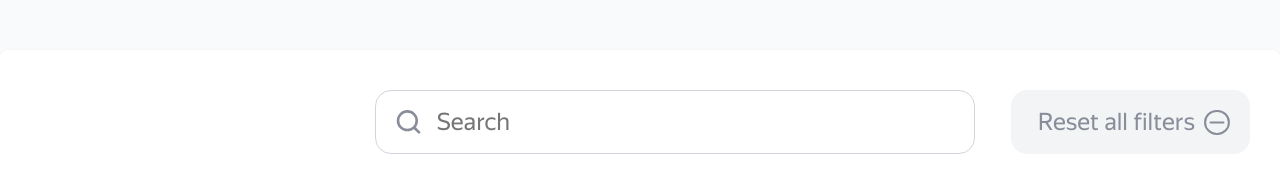
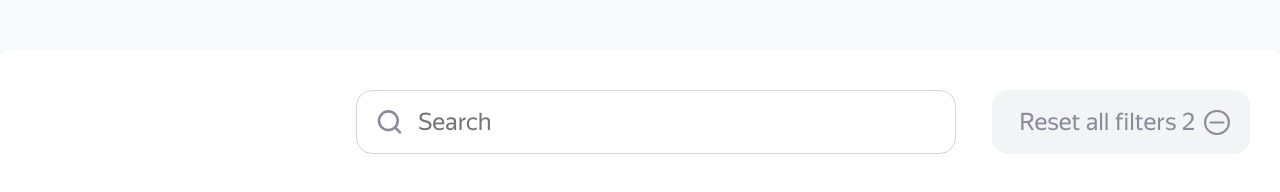
Before and after one commit to diman-divan-87/smart-table, a website built with Vite: page index.html in a window 1280 px wide. Shown: the top 192 px of the page. Built offline with nearby package versions, Linux system fonts and the light colour scheme.

Commit message:
Тестовый коммит

```diff
--- a/index.html
+++ b/index.html
@@ -19,7 +19,7 @@
             <input type="text" name="search" class="input" placeholder="Search" data-name="search">
         </label>
         <button type="reset" class="button reset-wrapper" data-name="reset">
-            Reset all filters
+            Reset all filters 2
             <i class="icon reset-icon" aria-hidden="true"></i>
         </button>
     </div>
```
